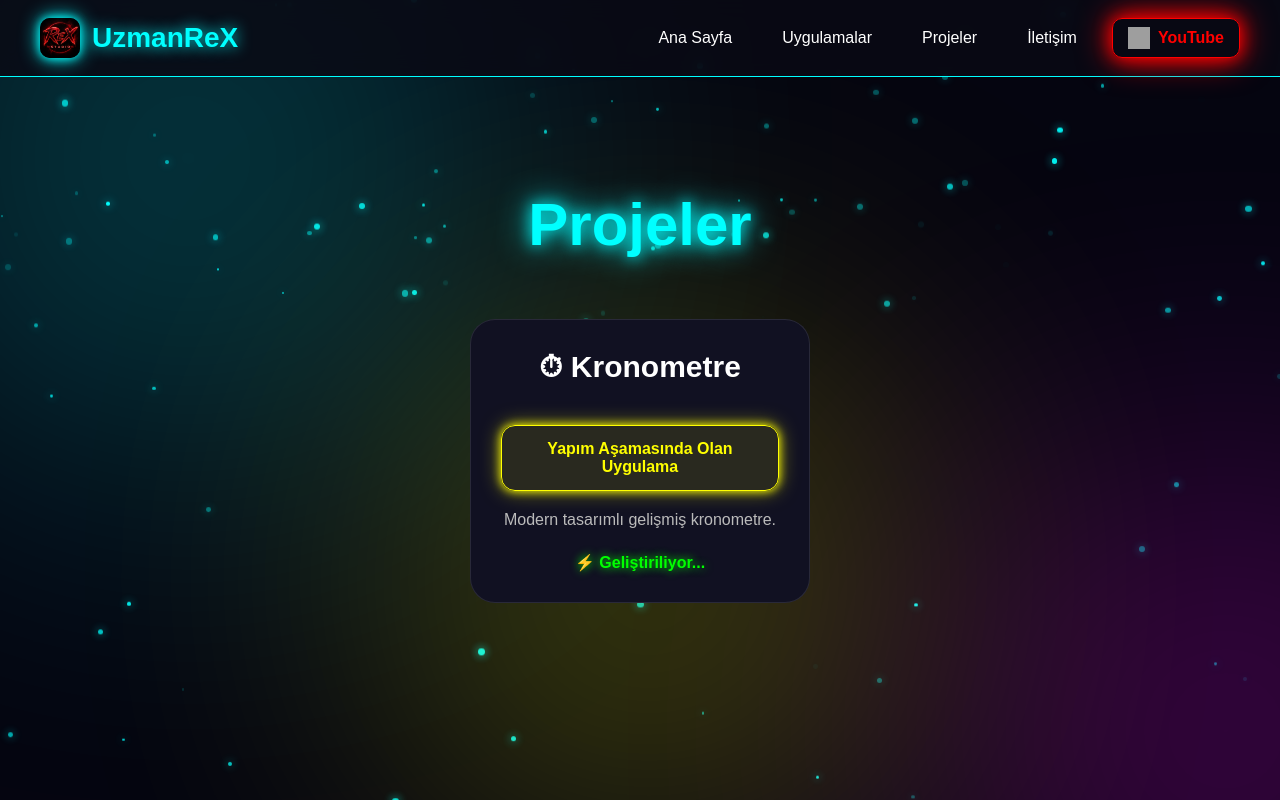
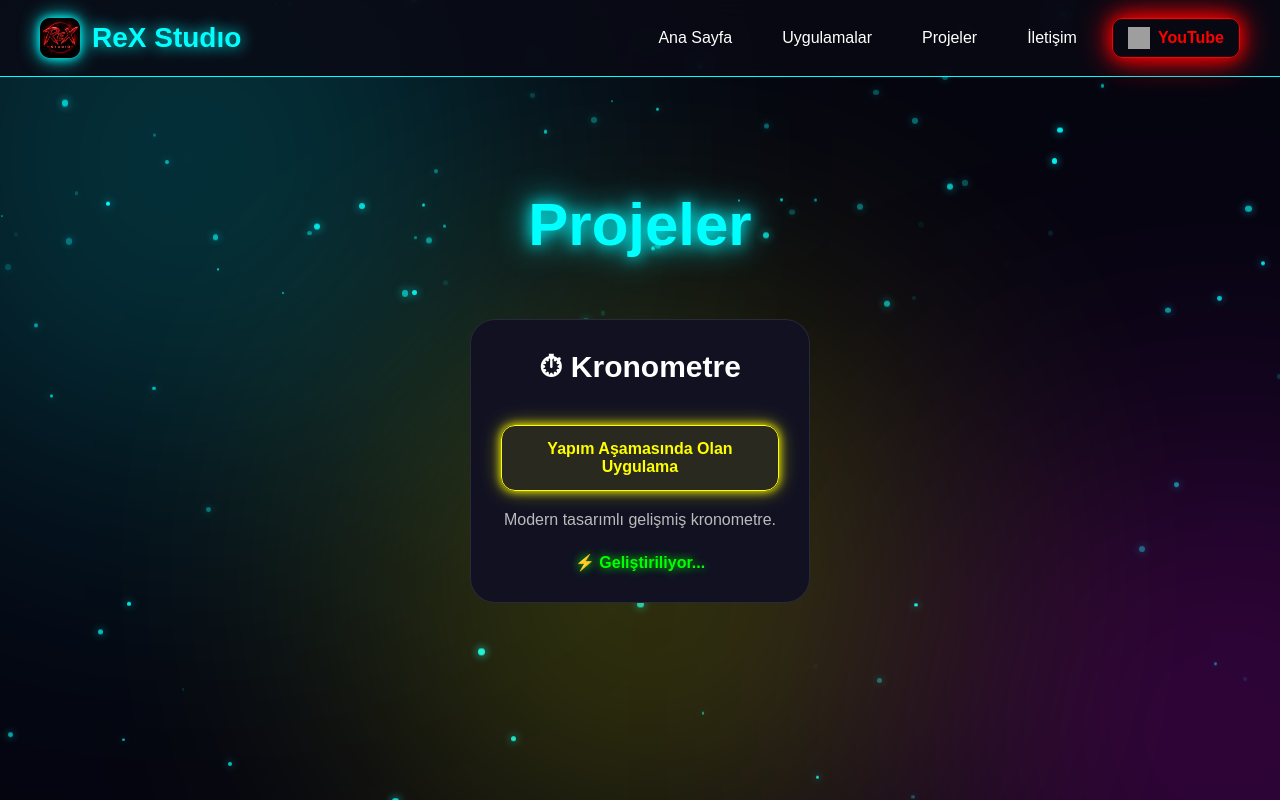
Before and after one commit to UzmanReX/ReXStudio, a Flask app: page /projeler in a window 1280 px wide. Run offline with Flask 3, Linux system fonts and the light colour scheme; grey boxes are pictures that could not be loaded.

Commit message:
Update project title and logo references

```diff
--- a/templates/projeler.html
+++ b/templates/projeler.html
@@ -6,7 +6,10 @@
 <meta charset="UTF-8">
 <meta name="viewport" content="width=device-width, initial-scale=1.0">
 
-<title>Projeler - UzmanReX</title>
+<title>Projeler - ReX Studıo</title>
+
+<title>ReXStudio - Projeler</title>
+<link rel="icon" type="image/png" href="/static/rexlogo.png">
 
 <style>
 
@@ -408,7 +411,7 @@ body{
 
 <img src="/static/rexlogo.png">
 
-<span>UzmanReX</span>
+<span>ReX Studıo</span>
 
 </div>
 
```
